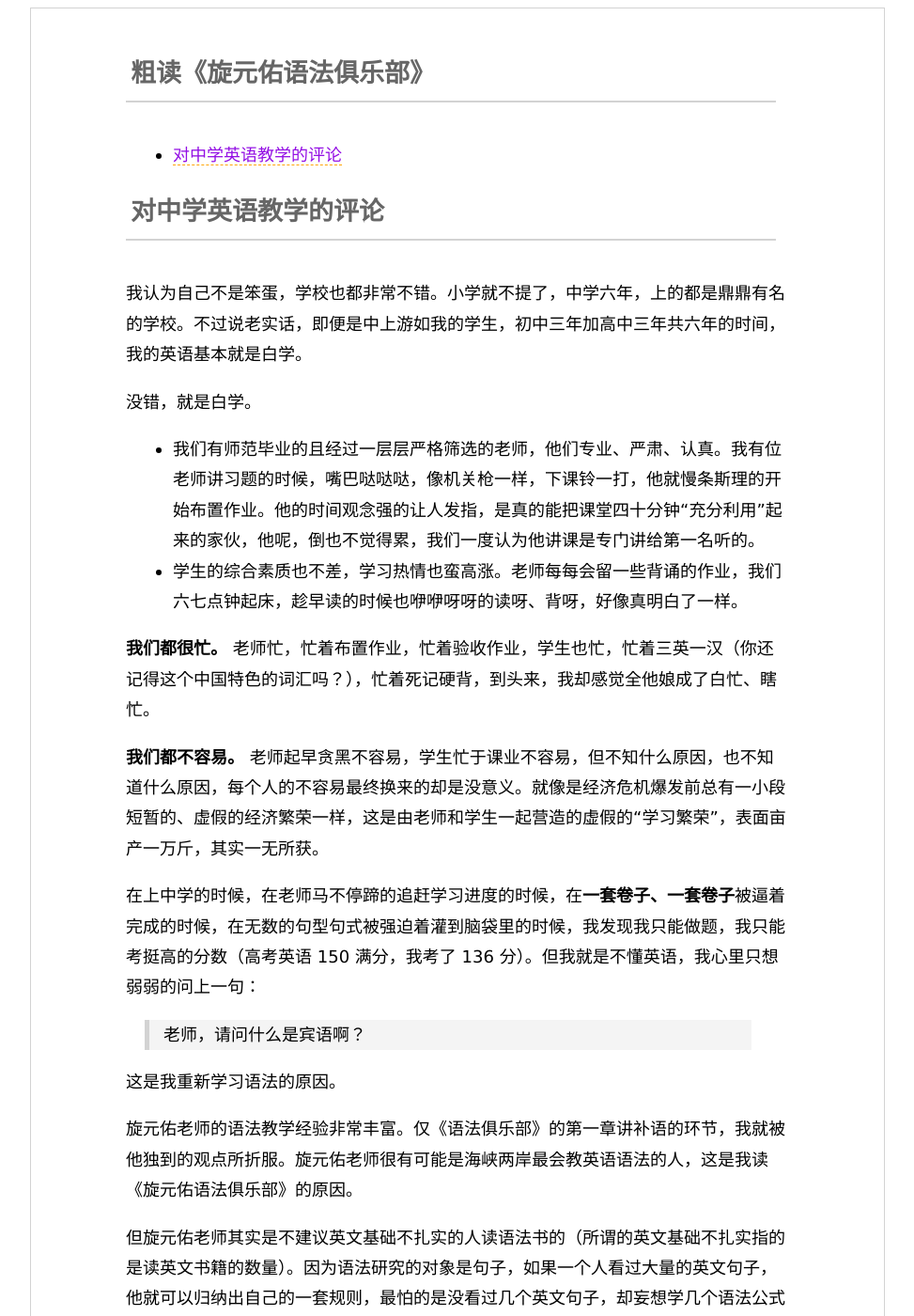
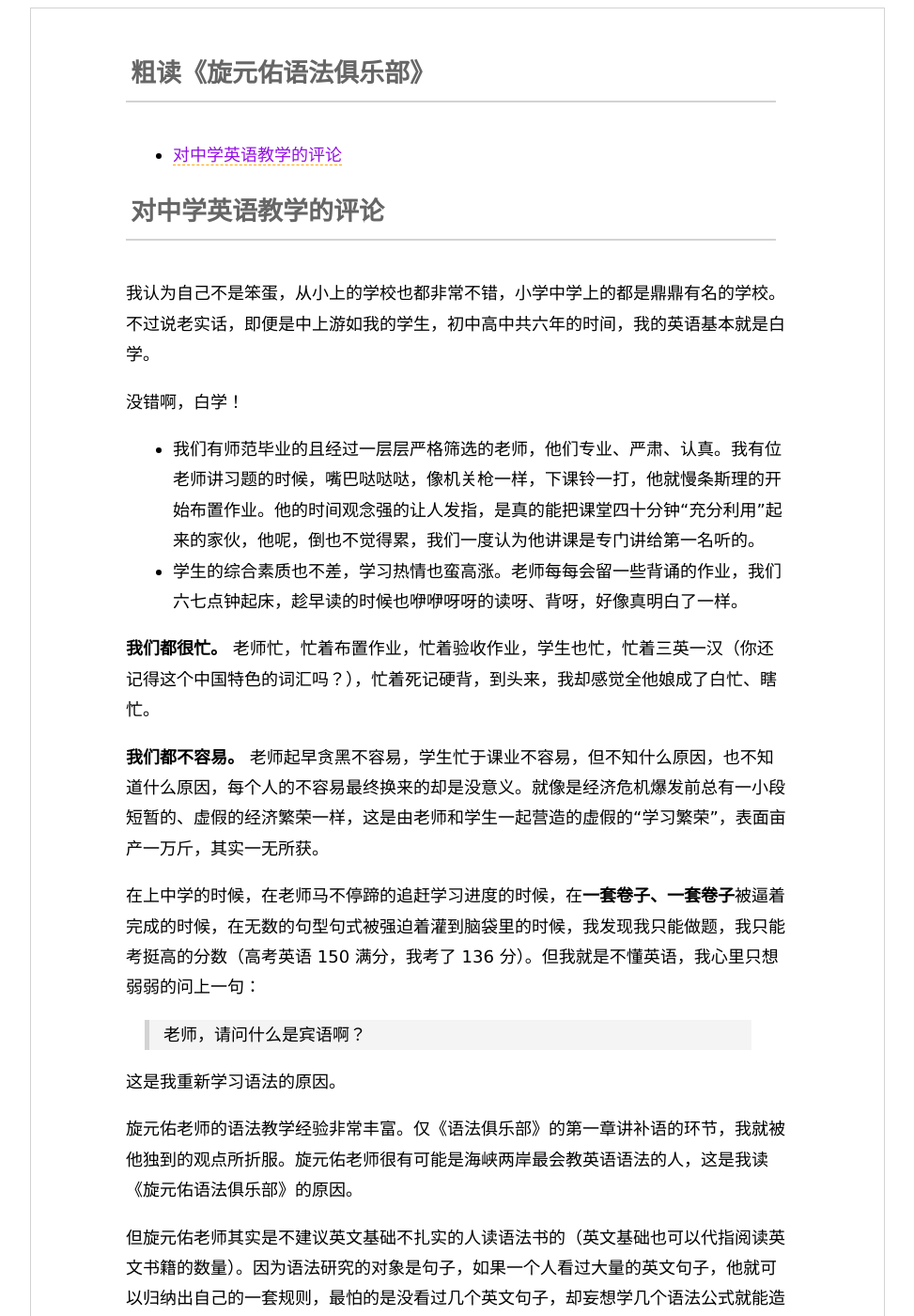
Before and after one commit to Haiyung/haiyung.github.io, a Jekyll site: the page built from _posts/2020-04-25-xuan-yuan-you-english-grammar.md, in a window 1280 px wide and 1400 px high. Shown: the whole window at 94% size, without its empty margins (153-1126 px from the left). Built offline with Jekyll 4.4.1, drawn with Linux system fonts in a browser that asks for light colours; some of the changed text lies outside the part shown.

Commit message:
fix sentence

```diff
--- a/_posts/2020-04-25-xuan-yuan-you-english-grammar.md
+++ b/_posts/2020-04-25-xuan-yuan-you-english-grammar.md
@@ -13,9 +13,9 @@ tags: 社科阅读
 
 ## 对中学英语教学的评论
 
-我认为自己不是笨蛋，学校也都非常不错。小学就不提了，中学六年，上的都是鼎鼎有名的学校。不过说老实话，即便是中上游如我的学生，初中三年加高中三年共六年的时间，我的英语基本就是白学。
+我认为自己不是笨蛋，从小上的学校也都非常不错，小学中学上的都是鼎鼎有名的学校。不过说老实话，即便是中上游如我的学生，初中高中共六年的时间，我的英语基本就是白学。
 
-没错，就是白学。
+没错啊，白学！
 
 * 我们有师范毕业的且经过一层层严格筛选的老师，他们专业、严肃、认真。我有位老师讲习题的时候，嘴巴哒哒哒，像机关枪一样，下课铃一打，他就慢条斯理的开始布置作业。他的时间观念强的让人发指，是真的能把课堂四十分钟“充分利用”起来的家伙，他呢，倒也不觉得累，我们一度认为他讲课是专门讲给第一名听的。
 * 学生的综合素质也不差，学习热情也蛮高涨。老师每每会留一些背诵的作业，我们六七点钟起床，趁早读的时候也咿咿呀呀的读呀、背呀，好像真明白了一样。
@@ -32,7 +32,7 @@ tags: 社科阅读
 
 旋元佑老师的语法教学经验非常丰富。仅《语法俱乐部》的第一章讲补语的环节，我就被他独到的观点所折服。旋元佑老师很有可能是海峡两岸最会教英语语法的人，这是我读《旋元佑语法俱乐部》的原因。
 
-但旋元佑老师其实是不建议英文基础不扎实的人读语法书的（所谓的英文基础不扎实指的是读英文书籍的数量）。因为语法研究的对象是句子，如果一个人看过大量的英文句子，他就可以归纳出自己的一套规则，最怕的是没看过几个英文句子，却妄想学几个语法公式就能造出优美的句子，那是不可能的，就像爬到树上找鱼一样，方向不对，全都白费。
+但旋元佑老师其实是不建议英文基础不扎实的人读语法书的（英文基础也可以代指阅读英文书籍的数量）。因为语法研究的对象是句子，如果一个人看过大量的英文句子，他就可以归纳出自己的一套规则，最怕的是没看过几个英文句子，却妄想学几个语法公式就能造出优美的句子，那是不可能的，就像爬到树上找鱼一样，方向不对，全都白费。
 
 但我依然无比好奇旋元佑老师会如何针对性的讲解长难句的语法规则，所以还是准备粗读一下。
 
```
